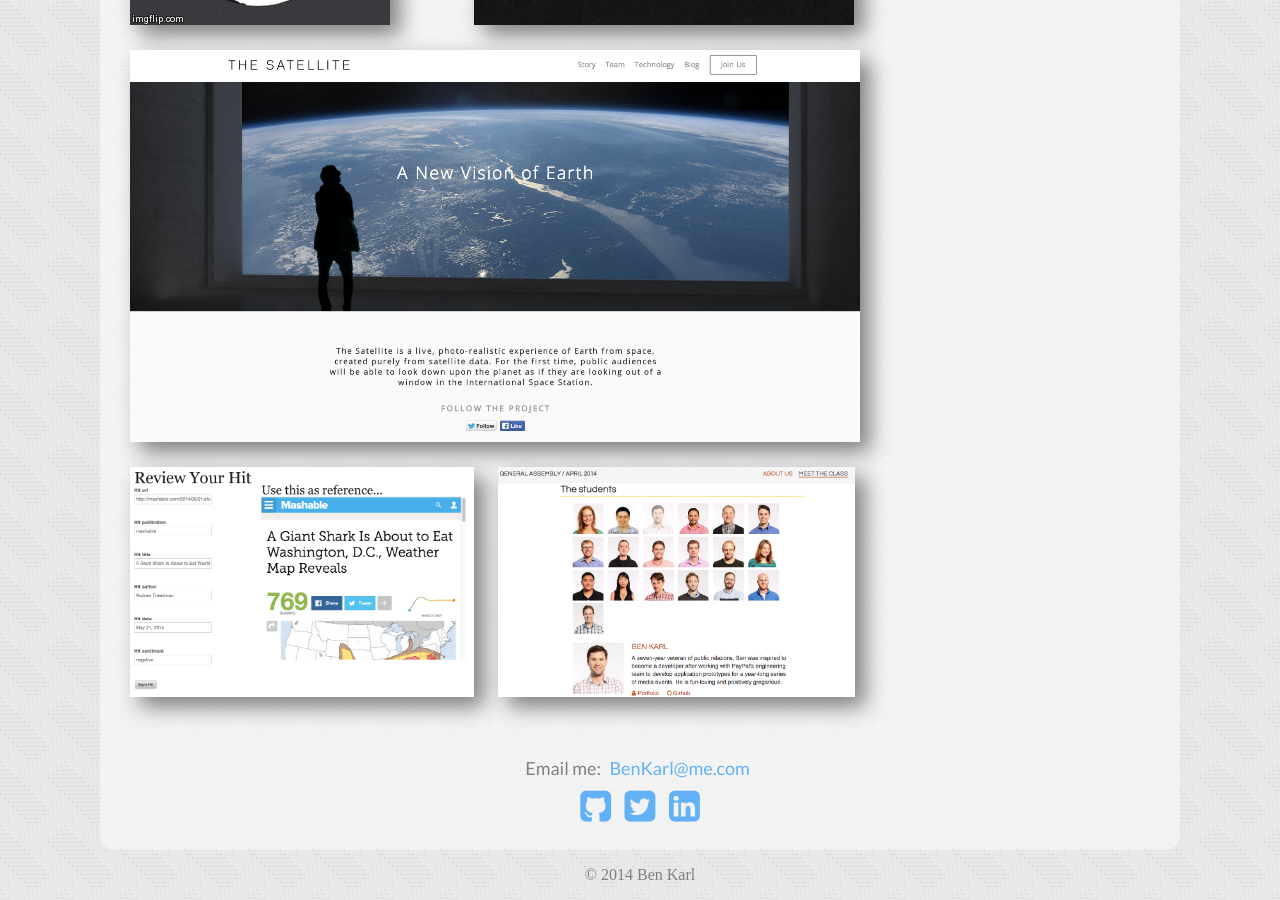
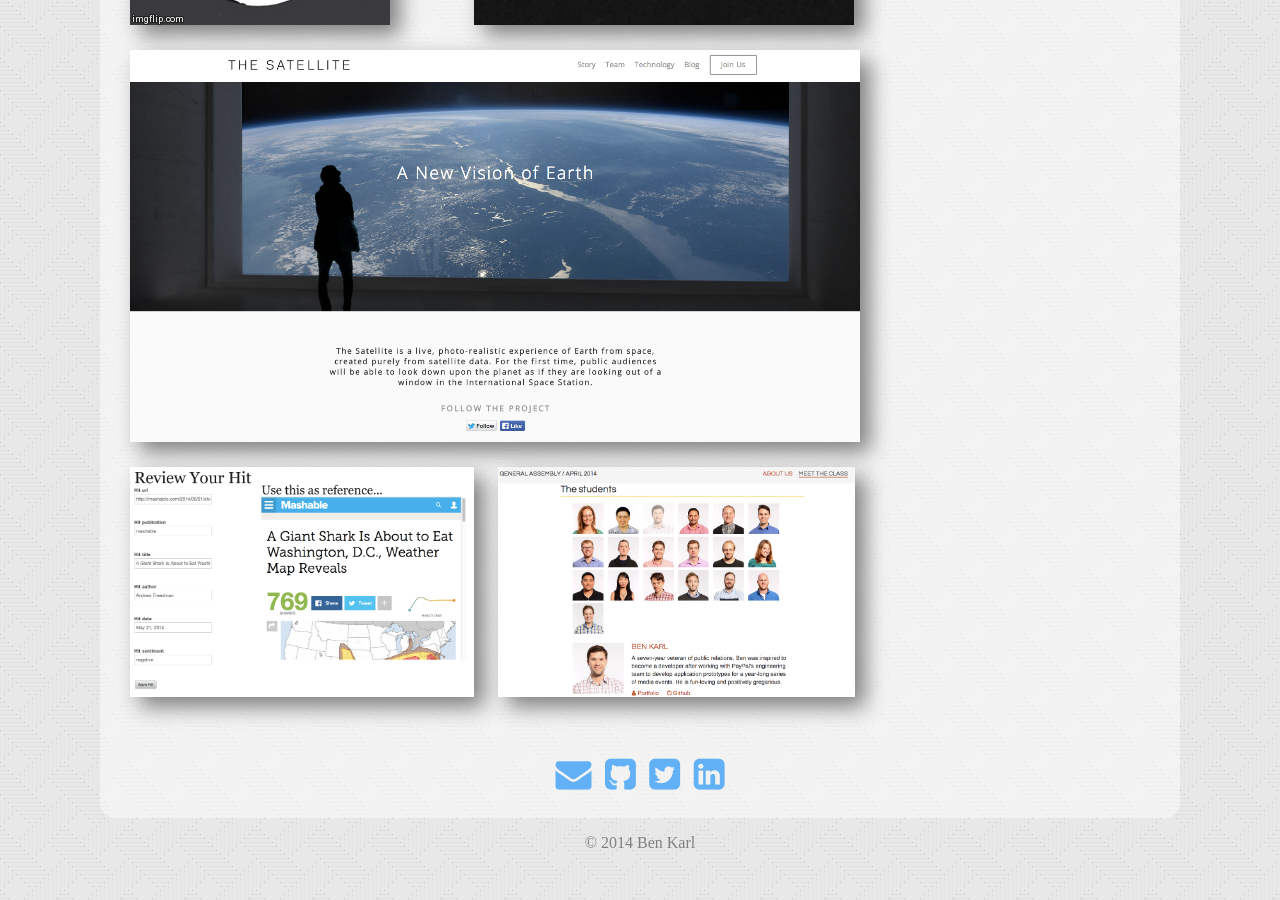
Before and after one commit to BenRKarl/BenRKarl.github.io, a Jekyll site: the page built from index.html, in a window 1280 px wide and 900 px high, scrolled down 1670 px. Built offline with Jekyll 4.4.1, drawn with Linux system fonts in a browser that asks for light colours; nearby versions of some CDN libraries; some web fonts are replaced.

Commit message:
Move email into icon and change to gmail address

```diff
--- a/_includes/contact.html
+++ b/_includes/contact.html
@@ -1,5 +1,5 @@
 <div class="contact content">
-  Email me: <a href="mailto:benkarl@me.com">BenKarl@me.com</a></br>
+  <a href="mailto:benrkarl@gmail.com"><i class="fa fa-envelope fa-2x"></i></a>
   <a href="https://github.com/BenRKarl"><i class="fa fa-github-square fa-2x"></i></a>
   <a href="https://twitter.com/benkarl"><i class="fa fa-twitter-square fa-2x"></i></a>
   <a href="https://www.linkedin.com/in/benkarl"><i class="fa fa-linkedin-square fa-2x"></i></a>
```
